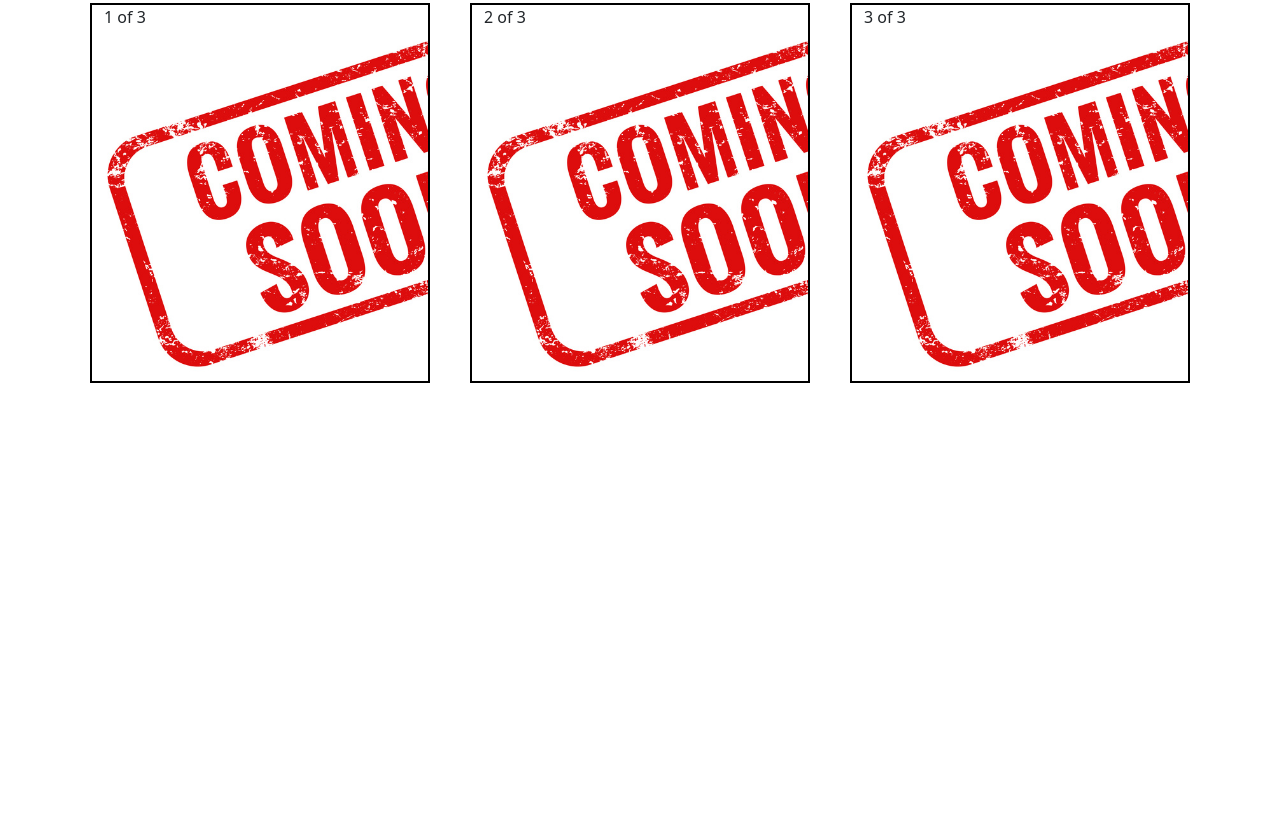
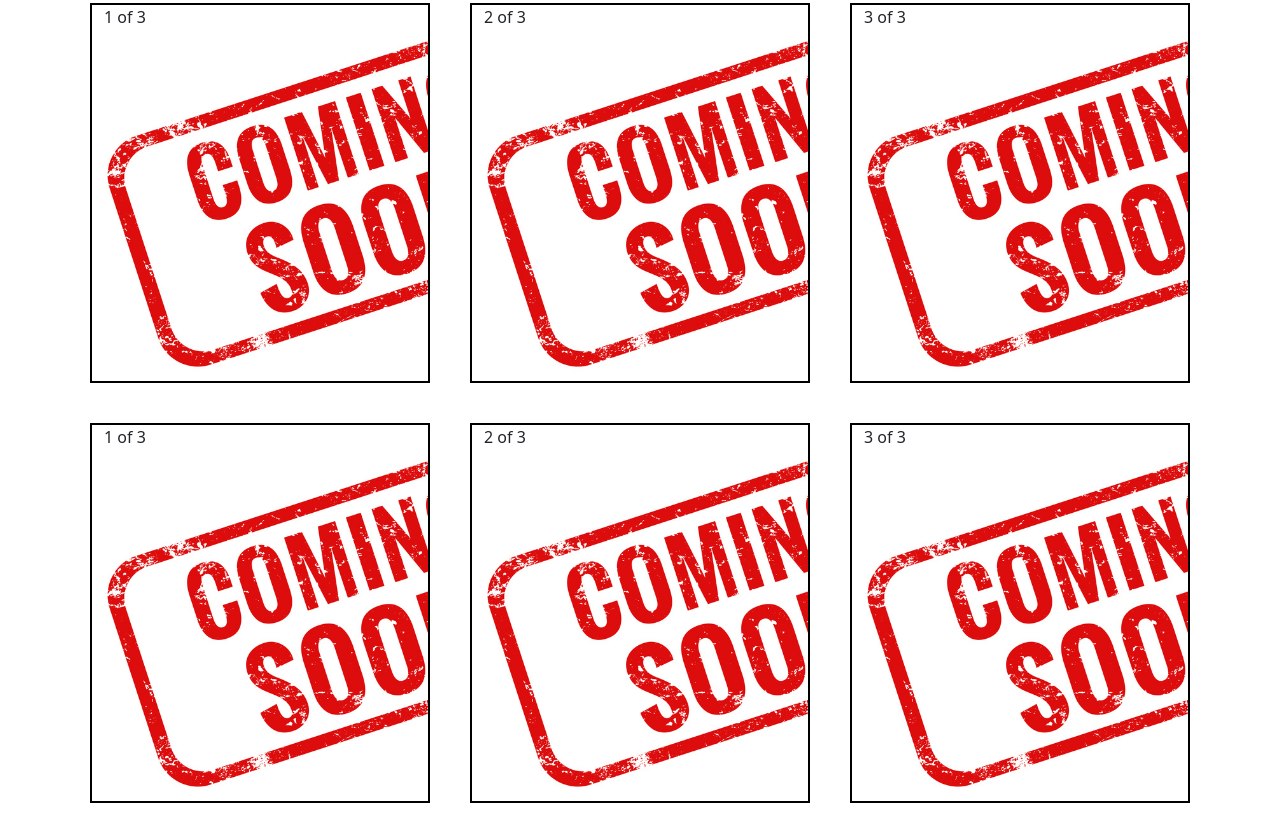
Before and after one commit to MatthewT12/professional-portfolio, a plain HTML site: page test2.html in a window 1280 px wide. Shown: the part 483-1306 px from the top of the page. Before the commit the page ends 886 px from the top, so only its background shows below. Drawn offline with nearby package versions, Linux system fonts and the light colour scheme.

```diff
--- a/style.css
+++ b/style.css
@@ -9,9 +9,15 @@ html {
 }
 
 header {
-    padding: 20px 35px;
+    padding: 0px 35px;
+    padding-top: 10px;
     background-color: #1a1e21;
+    position: fixed;
+    right: 0px;
+    left: 0px;
 }
+
+
 
 header h1  {
     font-weight: bold;
@@ -19,6 +25,10 @@ header h1  {
     color: #068c9e;
     margin: 0;
     display: inline;
+}
+
+header h1:hover {
+    transform: scale(1.1);
 }
 
 header a {
@@ -33,6 +43,8 @@ header nav {
 
 header nav ul {
     list-style: none;
+    margin-top: 0;
+    margin-bottom: 0.1rem;
 }
 
 header nav ul li:hover {
@@ -127,28 +139,26 @@ body {
     margin: 16px;
 }
 
-.background-one {
-    min-height: 350px;
-    max-height: 350px;
-    width: 700px;
-    border: solid black 5px;
+.col {
+    /*border: solid black 5px;*/
+    min-height: 380px;
+    max-height: 380px;
+    border: solid black 2px;
     background-image: url("./images/run-buddy-screenshot.png");
     background-size: cover;
-    float: right;
+    margin: 20px;
 }
-
-.background-one:hover {
-    transform: scale(1.1);
+.col:hover {
+    transform: scale(1.05);
 }
-
-.background-two {
-    min-height: 200px;
-    max-height: 200px;
-    width: 300px;
-    border: solid black 5px;
-    background-image: url("./images/placeholder-image.png");
-    background-size: cover;
-    float: right;
+.soon {
+    background-image: url("./images/Coming-Soon.jpg")
+}
+.row {
+    min-width: 300px;
+}
+.container {
+    padding-left: 60px;
 }
 
 .projects {
@@ -175,6 +185,12 @@ footer {
     width: 100%;
     padding: 40px 35px;
     margin-bottom: 0px;
+    margin-top: 610px;
+}
+
+#contact-me {
+    height: 100px;
+
 }
 
 footer h2 {
--- a/test2.html
+++ b/test2.html
@@ -50,6 +50,17 @@
                     3 of 3
                 </div>
             </div>
+            <div class="row">
+                <div class="col soon">
+                    1 of 3
+                </div>
+                <div class="col soon">
+                    2 of 3
+                </div>
+                <div class="col soon">
+                    3 of 3
+                </div>
+            </div>
 
         </div>
     </div>
```
Also changed, not shown: index.html (+37 -4 lines).
